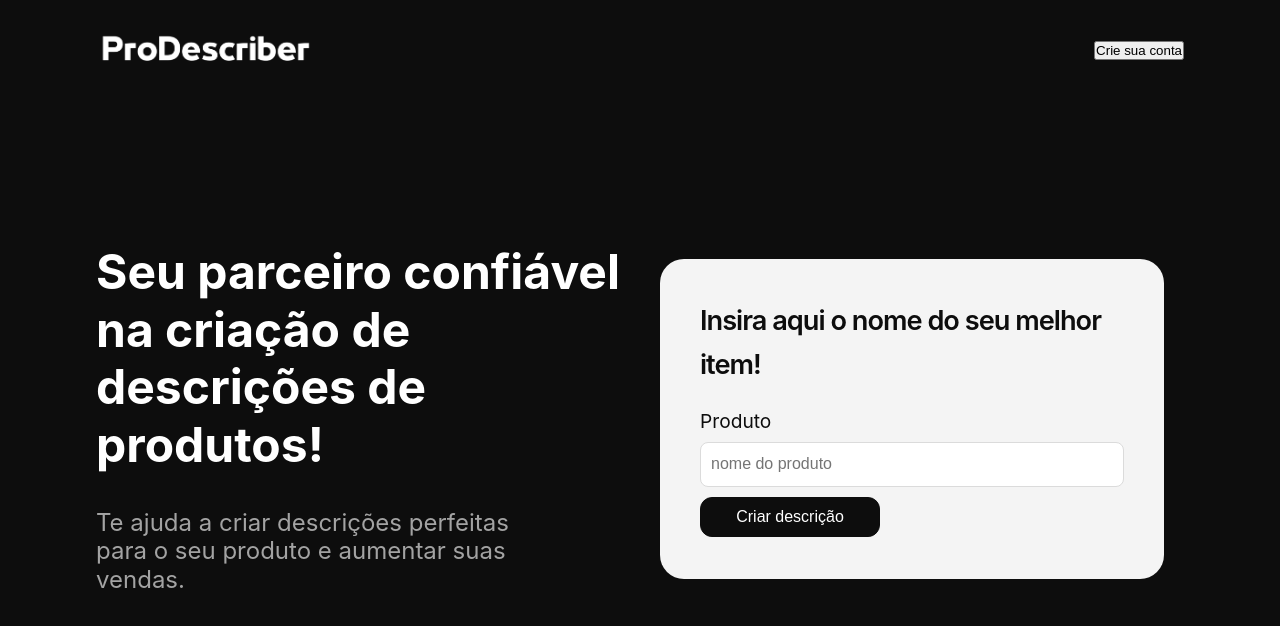
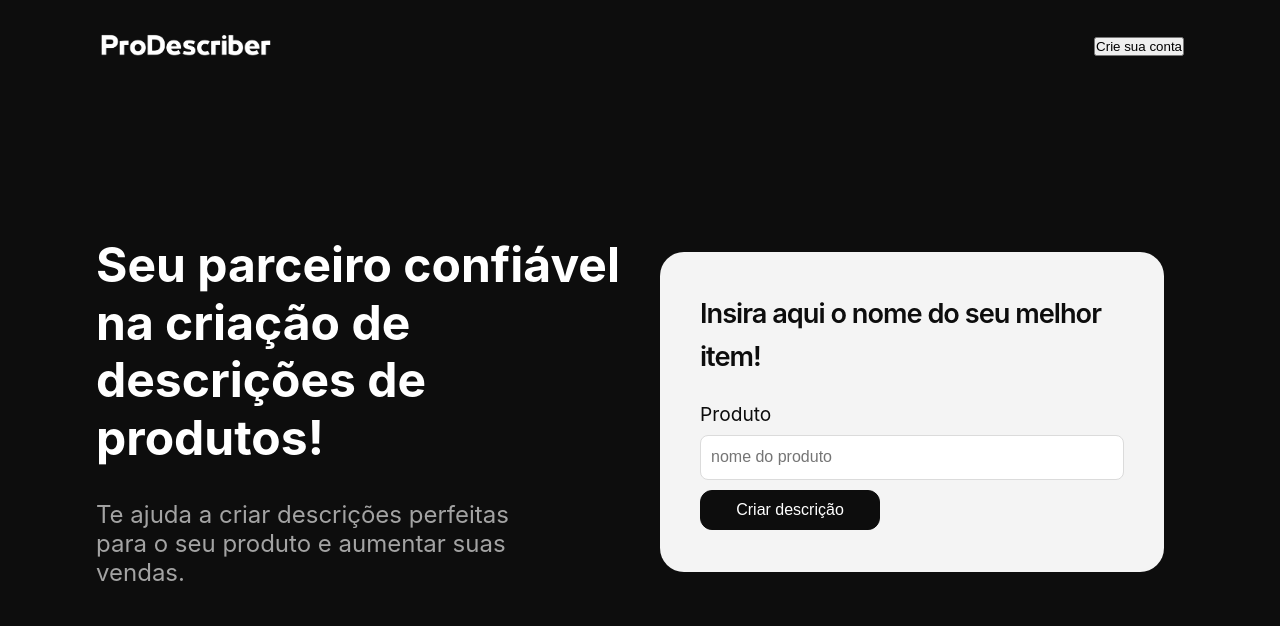
Before and after one commit to Paulo-DevTallos/criador-de-descricao-front-vue, a Vue app: page / in a window 1280 px wide. Shown: the top 626 px of the page. Built offline with nearby package versions, Linux system fonts and the light colour scheme; no server answers.

Commit message:
refactor: change image logo size

```diff
--- a/src/components/MainHeader.vue
+++ b/src/components/MainHeader.vue
@@ -31,7 +31,7 @@ header {
   align-items: center;
 
   .logo-container {
-    width: 220px;
+    width: 180px;
     padding: 30px 0;
     display: flex;
     justify-content: center;
```
